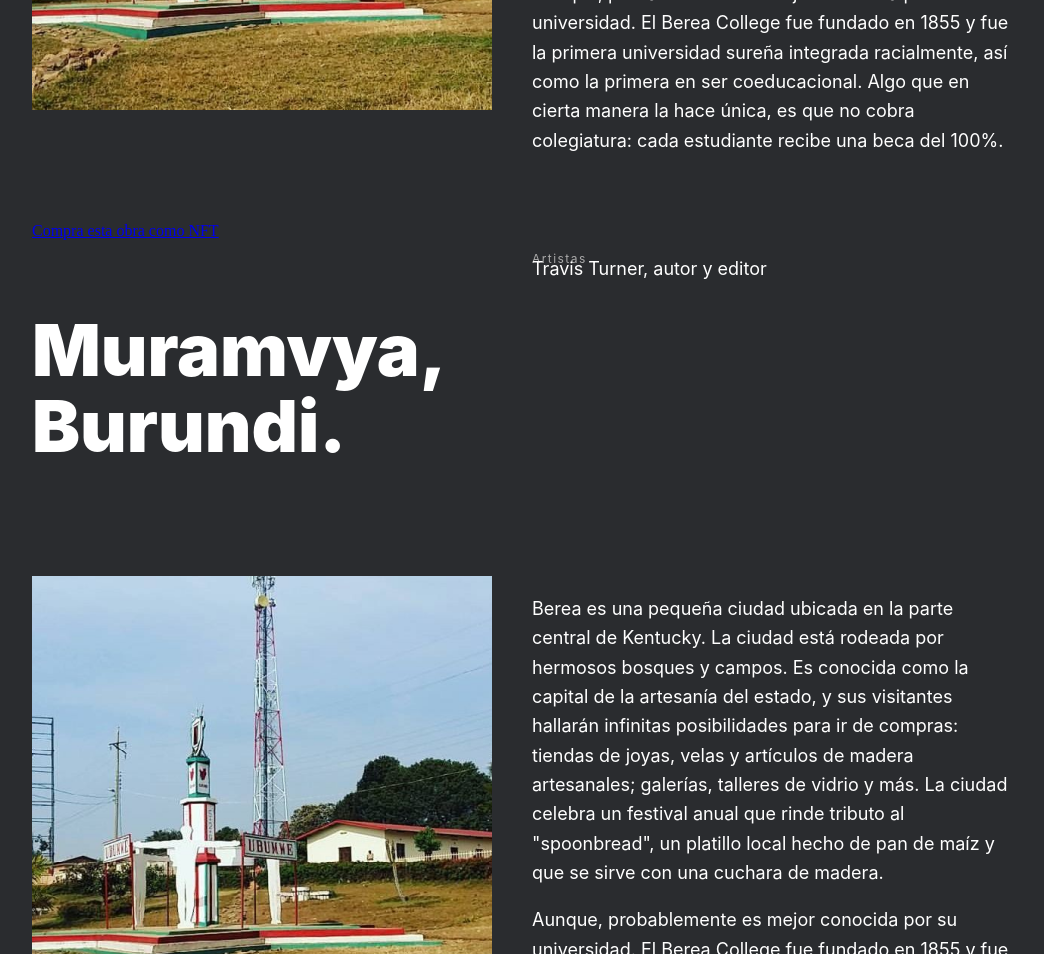
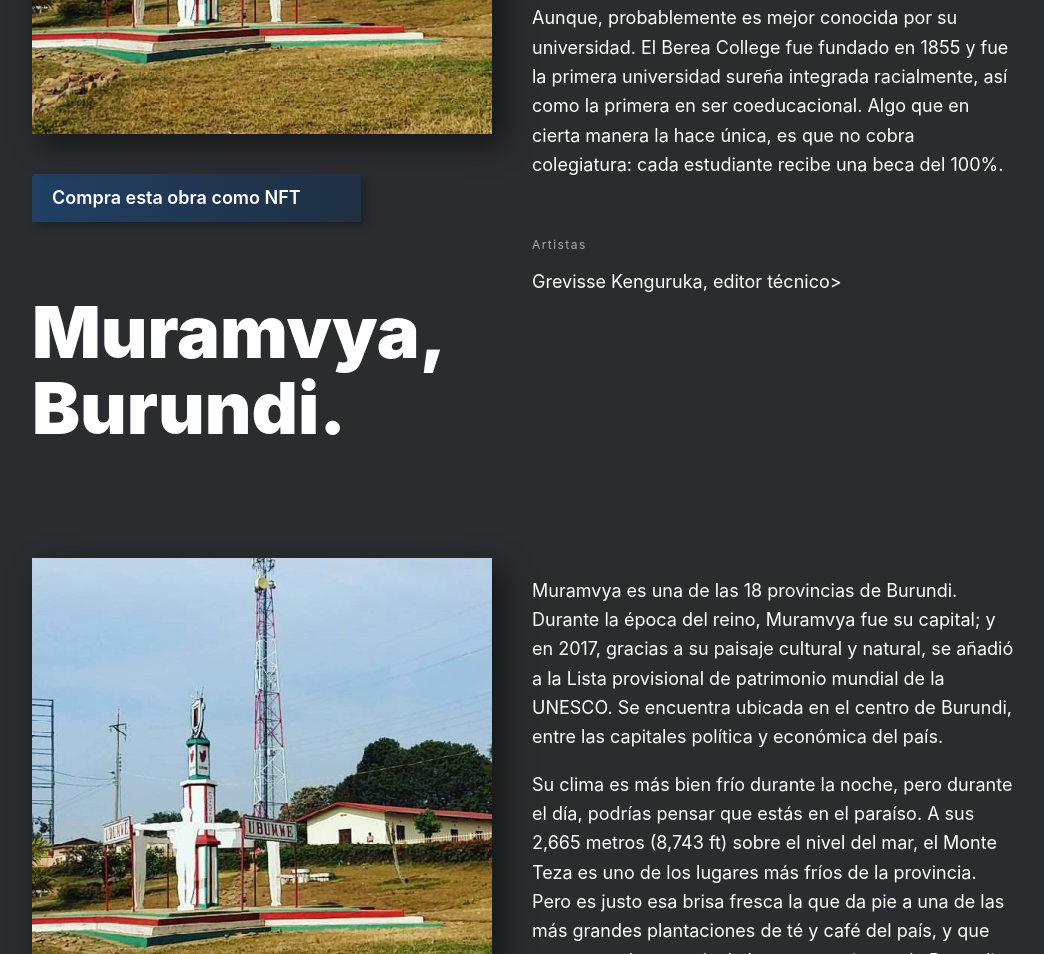
Before and after one commit to mapislomb/web_project_homeland, a plain HTML site: page index.html in a window 1280 px wide. Shown: the part 3920-4874 px from the top of the page, without its empty margins (116-1160 px from the left). Drawn offline with Linux system fonts and the light colour scheme; a web font is replaced by a local one.

Commit message:
add styles to button correct the burundi paragraphs and styles

```diff
--- a/blocks/places.css
+++ b/blocks/places.css
@@ -24,8 +24,16 @@
 }
 .photo__place {
   grid-area: image;
+  top: 0;
+  left: 0;
   width: 100%;
-  height: 460px;
+  height: 100%;
+  max-height: 460px;
+  object-fit: cover;
+  display: block;
+  box-shadow: 10px 10px 25px rgba(0, 0, 0, 0.5);
+  opacity: 1;
+  transition: opacity 0.5s ease;
 }
 
 .artist__place {
@@ -35,8 +43,14 @@
   font-weight: 400;
   line-height: 14.52px;
   letter-spacing: 0.12em;
+  margin-bottom: 8px;
   text-align: left;
   color: #aaaaaa;
+  width: 58px;
+  height: 15px;
+  top: 3471px;
+  left: 648px;
+  gap: 0px;
 }
 .author__place {
   grid-area: artist;
@@ -56,3 +70,25 @@
   text-align: left;
   color: #ffffff;
 }
+.button__place {
+  color: #ffffff;
+  background: linear-gradient(90deg, #0278fe40 0%, #003a7b40 99.98%);
+  box-shadow: 5px 5px 10px #00000040;
+  text-decoration: none;
+  font-family: "Inter";
+  font-size: 18px;
+  font-weight: 600;
+  line-height: 21.78px;
+  text-align: left;
+  max-width: 289px;
+  max-height: 48px;
+  top: 3236px;
+  left: 151px;
+  padding: 13px 20px 13px 20px;
+  gap: 10px;
+  border-radius: 4px 0px 0px 0px;
+}
+
+.button__place:hover {
+  background: linear-gradient(90deg, #0278fe40 0%, #003a7b40 99.98%);
+}
--- a/index.html
+++ b/index.html
@@ -99,14 +99,16 @@
           <div class="place">
             <h3 class="title__place">Cricieth, Gales</h3>
             <img src="./images/gales.png" alt="gales" class="photo__place" />
-            <p class="artist__place">
-              Artistas</p>
+            <div>
+            <h4 class="artist__place">
+              Artistas</h4>
               <div class="author__place">
                 <p>Steffan Warren, editor jefe</p>
               <p>Kseniya Glagoleva, gerente de
               proyectos
             </p>
             </div>
+          </div>
             <div class="paragraph__place">
             <p>
               Las ruinas medievales del castillo de Cricieth dominan la ciudad
@@ -127,15 +129,17 @@
               Reino Unido.
             </p>
           </div>
-            <a href="#" class=places__button> Compra esta obra como NFT</a>
+            <a href="#" class=button__place> Compra esta obra como NFT</a>
           </div>
           <div class="place">
             <h3 class="title__place">Berea, EE. UU.</h3>
             <img src="./images/berea.png" alt="Berea" class="photo__place" />
-            <p class="artist__place">
-              Artistas</p>
+            <div>
+            <h4 class="artist__place">
+              Artistas</h4>
               <p class="author__place">Travis Turner, autor y editor</p>
             </p>
+            </div>
             <div class="paragraph__place">
             <p >
               Berea es una pequeña ciudad ubicada en la parte central de
@@ -155,7 +159,7 @@
               cobra colegiatura: cada estudiante recibe una beca del 100%.
             </p>
           </div>
-            <a href="#" class=places__button> Compra esta obra como NFT</a>
+            <a href="#" class=button__place> Compra esta obra como NFT</a>
           </div>
           <div class="place">
             <h3 class="title__place">Muramvya, Burundi.</h3>
@@ -164,38 +168,31 @@
               alt="Burundi"
               class="photo__place"
             />
-            <p class="artist__place">
-              Artistas</p>
-              <p class="author__place">Travis Turner, autor y editor
+            <div>
+            <h4 class="artist__place">
+              Artistas</h4>
+              <p class="author__place">
+              Grevisse Kenguruka, editor técnico></p>
             </p>
+            </div>
             <div class="paragraph__place">
             <p>
-              Berea es una pequeña ciudad ubicada en la parte central de
-              Kentucky. La ciudad está rodeada por hermosos bosques y campos. Es
-              conocida como la capital de la artesanía del estado, y sus
-              visitantes hallarán infinitas posibilidades para ir de compras:
-              tiendas de joyas, velas y artículos de madera artesanales;
-              galerías, talleres de vidrio y más. La ciudad celebra un festival
-              anual que rinde tributo al "spoonbread", un platillo local hecho
-              de pan de maíz y que se sirve con una cuchara de madera.
+              Muramvya es una de las 18 provincias de Burundi. Durante la época del reino, Muramvya fue su capital; y en 2017, gracias a su paisaje cultural y natural, se añadió a la Lista provisional de patrimonio mundial de la UNESCO. Se encuentra ubicada en el centro de Burundi, entre las capitales política y económica del país.
             </p>
             <p >
-              Aunque, probablemente es mejor conocida por su universidad. El
-              Berea College fue fundado en 1855 y fue la primera universidad
-              sureña integrada racialmente, así como la primera en ser
-              coeducacional. Algo que en cierta manera la hace única, es que no
-              cobra colegiatura: cada estudiante recibe una beca del 100%.
+              Su clima es más bien frío durante la noche, pero durante el día, podrías pensar que estás en el paraíso. A sus 2,665 metros (8,743 ft) sobre el nivel del mar, el Monte Teza es uno de los lugares más fríos de la provincia. Pero es justo esa brisa fresca la que da pie a una de las más grandes plantaciones de té y café del país, y que representa la mayoría de las exportaciones de Burundi.
             </p>
+            <p>El Parque nacional de Kibira, una de las mayores reservas de vida silvestre para los simios, ocupa parte de cuatro provincias, incluyendo Muramvya. Este parque nacional se encuentra en las cúspides de las hermosas montañas de la Divisoria Congo-Nilo, cuyas alturas oscilan entre 1,550 y 2,660 metros. Está lleno de hermosa vegetación, y es una fuente para los diversos ríos y arroyos que proporcionan agua alrededor del país.</p>
           </div>
-            <a href="#" class=places__button> Compra esta obra como NFT</a>
+            <a href="#" class=button__place> Compra esta obra como NFT</a>
           </div>
           <div class="place">
             <h3 class="title__place">Bogota, Colombia.</h3>
             <img src="./images/bogota.jpg" alt="Bogota" class="photo__place" />
-            <p class="artist__place">
-              Artistas</p>
+            <h4 class="artist__place">
+              Artistas</h4>
               <p class="author__place"> Maria Lombana, autor y editor
-            </p>
+              </p>
           <div  class="paragraph__place">
             <p >
               Bogotá,es la capital de la República de Colombia y del
@@ -216,7 +213,7 @@
               13.7 °C.
             </p>
             </div>
-            <a href="#" class=places__button> Compra esta obra como NFT</a>
+            <a href="#" class=button__place> Compra esta obra como NFT</a>
           </div>
         </section>
       </main>
```
